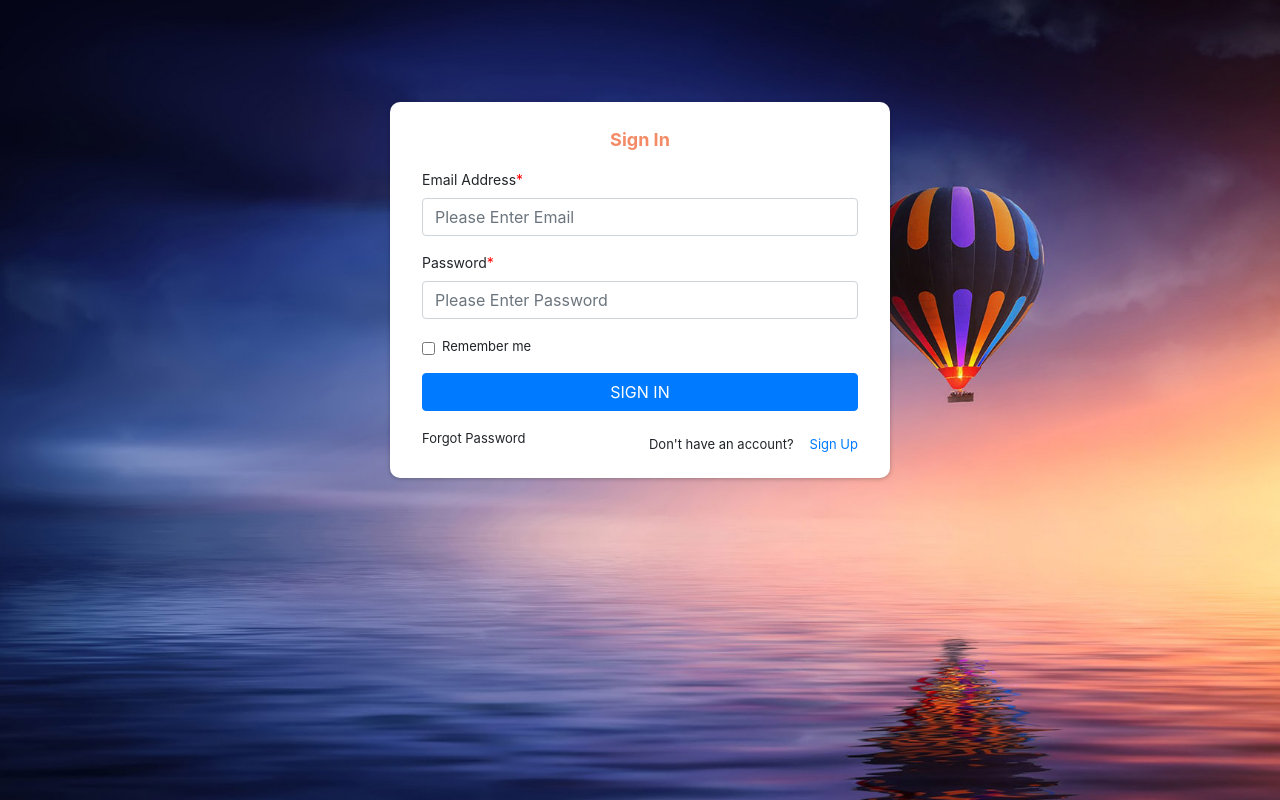
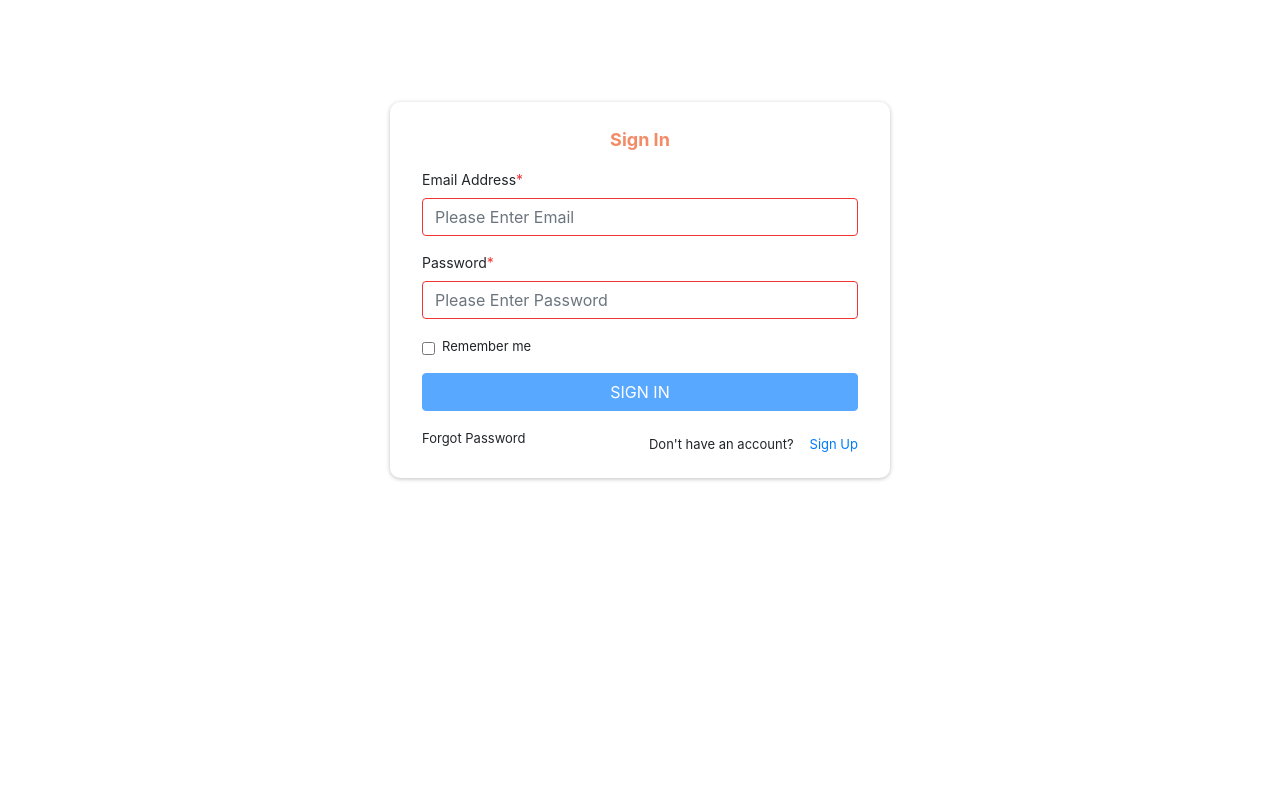
Before and after one commit to nmp3458/-React-User-Auth, a React (Create React App) app: page / in a window 1280 px wide. Built offline with nearby package versions, Linux system fonts and the light colour scheme.

Commit message:
AUTH-103:Form Validation

```diff
--- a/public/index.html
+++ b/public/index.html
@@ -9,7 +9,6 @@
       name="description"
       content="Web site created using create-react-app"
     />
-    <link rel="apple-touch-icon" href="%PUBLIC_URL%/logo192.png" />
     <!--
       manifest.json provides metadata used when your web app is installed on a
       user's mobile device or desktop. See https://developers.google.com/web/fundamentals/web-app-manifest/
--- a/src/App.js
+++ b/src/App.js
@@ -1,20 +1,29 @@
 import React from "react";
-import { BrowserRouter as Router, Switch, Route } from "react-router-dom";
+import {
+  BrowserRouter as Router,
+  Switch,
+  Route,
+  Redirect
+} from "react-router-dom";
 
 import "./App.scss";
+
+import { RoutePath } from "./constants/common";
+
 import Login from "./components/Login/Login";
 import Register from "./components/Register/Register";
+import Dashboard from "./components/Dashboard/Dashboard";
 
 function App() {
   return (
     <div className="App">
-      <div className="fixed-background"></div>
       <Router>
         <Switch>
           <Route exact path="/" component={Login} />
-          <Route path="/sign-in" component={Login} />
-          <Route path="/sign-up" component={Register} />
-          <Route path="*" component={Login}/>
+          <Route path={RoutePath.Login} component={Login} />
+          <Route path={RoutePath.Register} component={Register} />
+          <Route path={RoutePath.Dashboard} component={Dashboard} />
+          <Redirect from="*" to="/" />
         </Switch>
       </Router>
     </div>
--- /dev/null
+++ b/src/common/css/theme.scss
@@ -0,0 +1,5 @@
+$red:#f13535;
+
+$white:#fff;
+
+$tomato-red:#f28b66;
--- /dev/null
+++ b/src/components/Dashboard/Dashboard.js
@@ -0,0 +1,13 @@
+import React, {Component} from 'react';
+
+class Dashboard extends Component {
+    /*********************Render Mrthod*********************/
+    render(){
+        return(
+            <div>React Dashboard</div>
+        );
+    }
+    /*********************Render Mrthod*********************/
+}
+
+export default Dashboard;
--- a/src/components/Login/Login.js
+++ b/src/components/Login/Login.js
@@ -1,7 +1,9 @@
 import React, { Component } from "react";
-import { Link } from "react-router-dom";
+import { Link, Redirect } from "react-router-dom";
 
 import "./Login.scss";
+
+import { RoutePath } from "../../constants/common";
 
 class Login extends Component {
   /*********************Constructor*********************/
@@ -12,7 +14,8 @@ class Login extends Component {
     formErrors: {
       email: { isValid: true, message: "" },
       password: { isValid: true, message: "" }
-    }
+    },
+    isValidForm: false
   };
   /*********************Constructor*********************/
 
@@ -57,7 +60,8 @@ class Login extends Component {
     }
 
     this.setState({
-      formErrors: formErrors
+      formErrors: formErrors,
+      isValidForm: formErrors.password.isValid && formErrors.email.isValid
     });
   }
 
@@ -68,11 +72,13 @@ class Login extends Component {
 
   handleSubmit = event => {
     event.preventDefault();
-    if (
-      this.state.formErrors.email.isValid &&
-      this.state.formErrors.password.isValid
-    ) {
-      console.log(this.state);
+
+    const { history } = this.props;
+    const { email, password } = this.state;
+    console.log(email, password);
+
+    if (this.state.isValidForm) {
+      history.push(RoutePath.Dashboard);
     } else {
       alert("Form Invalid");
     }
@@ -82,6 +88,7 @@ class Login extends Component {
 
   /*********************Render Mrthod*********************/
   render() {
+    const formErrors = this.state.formErrors;
     return (
       <div className="wrapper">
         <form onSubmit={this.handleSubmit}>
@@ -91,36 +98,35 @@ class Login extends Component {
           <div className="form-group">
             <label className="form-label required">Email Address</label>
             <input
-              className="form-control"
               type="text"
               name="email"
-              required
               value={this.state.email}
               placeholder="Please Enter Email"
+              className={`form-control ${this.state.email ? "" : "mandatory"}`}
               onChange={this.changeHandler}
             />
             {this.state.email ? (
               <div className="error">
-                {!this.state.formErrors.email.isValid &&
-                  this.state.formErrors.email.message}
+                {!formErrors.email.isValid && formErrors.email.message}
               </div>
             ) : null}
           </div>
           <div className="form-group">
             <label className="form-label required">Password</label>
             <input
-              className="form-control"
               type="password"
               name="password"
               value={this.state.password}
               placeholder="Please Enter Password"
+              className={`form-control ${
+                this.state.password ? "" : "mandatory"
+              }`}
               onChange={this.changeHandler}
               //onChange={this.changeHandler.bind(this, this.state.password)}
             />
             {this.state.password ? (
               <div className="error">
-                {!this.state.formErrors.password.isValid &&
-                  this.state.formErrors.password.message}
+                {!formErrors.password.isValid && formErrors.password.message}
               </div>
             ) : (
               ""
@@ -138,7 +144,12 @@ class Login extends Component {
             </div>
           </div>
           <div className="form-group">
-            <input type="submit" className="btn btn-block btn-primary" value="SIGN IN"/>
+            <input
+              type="submit"
+              className="btn btn-block btn-primary"
+              value="SIGN IN"
+              disabled={!this.state.isValidForm}
+            />
           </div>
           <div className="form-row bottom-group">
             <div className="col">
@@ -147,7 +158,7 @@ class Login extends Component {
             <div className="form-group col">
               <span className="float-right">
                 Don't have an account?
-                <Link to="/sign-up" className="nav-link">
+                <Link to={RoutePath.Register} className="nav-link">
                   Sign Up
                 </Link>
               </span>
--- a/src/components/Register/Register.js
+++ b/src/components/Register/Register.js
@@ -2,6 +2,8 @@ import React from "react";
 import { Link } from "react-router-dom";
 
 import "./Register.scss";
+
+import {RoutePath} from "../../constants/common";
 
 class Register extends React.Component {
   render() {
@@ -54,7 +56,7 @@ class Register extends React.Component {
             </div>
           </div>
           <div className="form-group">
-            <button type="submit" class="btn btn-block btn-primary">
+            <button type="submit" className="btn btn-block btn-primary">
               SIGN UP
             </button>
           </div>
@@ -63,7 +65,7 @@ class Register extends React.Component {
             <div className="form-group col">
               <span className="float-right">
                 Already have an account?
-                <Link to="/sign-in" className="nav-link">
+                <Link to={RoutePath.Login} className="nav-link">
                   Sign In
                 </Link>
               </span>
--- /dev/null
+++ b/src/constants/common.js
@@ -0,0 +1,5 @@
+export const RoutePath = {
+    Login:'/login',
+    Register:'/register',
+    Dashboard:'/dashboard'
+}
--- a/src/index.scss
+++ b/src/index.scss
@@ -1,4 +1,5 @@
 @import "bootstrap/scss/bootstrap.scss";
+@import "./common/css/theme.scss";
 
 body {
   font-size: 14px;
@@ -16,7 +17,7 @@ body {
 
   form {
     padding: 24px 32px 0px 32px;
-    background-color: #fff;
+    background-color: $white;
     box-shadow: 0 1px 4px 0 rgba(0, 0, 0, 0.25);
     border-radius: 10px;
 
@@ -25,7 +26,7 @@ body {
       span {
         font-weight: bold;
         font-size: 18px;
-        color: #f28b66;
+        color: $tomato-red;
       }
     }
     .bottom-group {
@@ -43,15 +44,19 @@ body {
     }
 
     .error {
-      color: red;
+      color: $red;
       font-size: 12px;
       padding: 4px 0px 0 4px;
       position: absolute;
       right: 32px;
     }
-    .required:after {
+    label.required:after {
       content: "*";
-      color: red;
+      color: $red;
+    }
+
+    .mandatory{
+      border:1px solid $red;
     }
   }
 }
```
Also changed, not shown: public/manifest.json, src/logo.svg (deleted).
